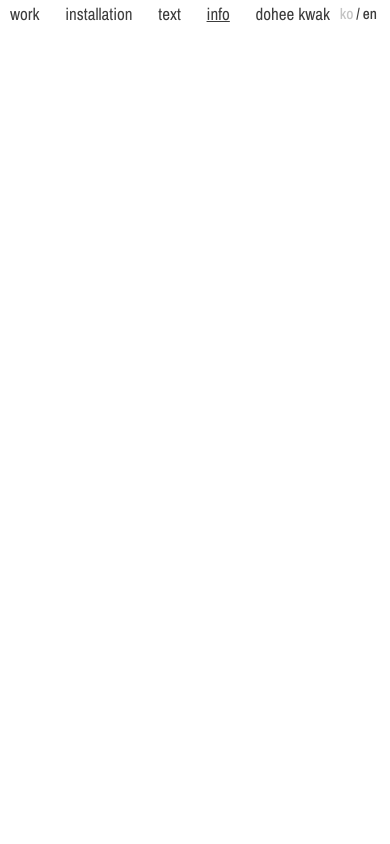
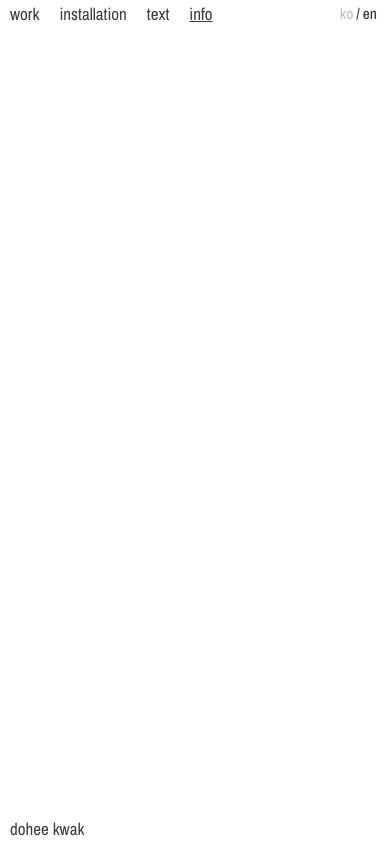
Before and after one commit to dohehehe/portfolio-web, a Next.js app: page /en/info in a window 390 px wide. Built offline with nearby package versions, Linux system fonts and the light colour scheme; no server answers; the database is empty; a web font is replaced by a local one.

Commit message:
style: update navigation and workList components with layout adjustments; enhance responsiveness and visual alignment

```diff
--- a/src/components/navigation/navigation.module.css
+++ b/src/components/navigation/navigation.module.css
@@ -125,12 +125,21 @@
     width: unset;
   }
 
+  .navigation {
+    justify-content: flex-start;
+    gap: 20px;
+  }
+
   .navigationSection {
     position: relative;
   }
 
   .HomeLink {
-    margin-right: 50px;
+    /* margin-right: 50px; */
+    position: fixed;
+    bottom: 4px;
+    background: transparent;
+    mix-blend-mode: overlay;
   }
 
 }
--- a/src/components/navigation/workList.jsx
+++ b/src/components/navigation/workList.jsx
@@ -39,6 +39,7 @@ export default function WorkList({
   const locale = getLocaleFromPathname(pathname);
   const path = stripLocaleFromPathname(pathname);
   const isHome = path === "/";
+  const isWorkPage = path === "/work";
 
   const groupedProjects = useMemo(
     () => groupWorksByProject(initialProjects, initialWorks),
@@ -51,7 +52,7 @@ export default function WorkList({
 
   return (
     <ul
-      className={`${barlow.variable} ${styles.list} ${isHome ? styles.listHome : ""} ${className}`.trim()}
+      className={`${barlow.variable} ${styles.list} ${isHome ? styles.listHome : ""} ${isWorkPage ? styles.listWork : ""} ${className}`.trim()}
     >
       {groupedProjects.map((project) => (
         <li key={project.id} className={`${styles.projectGroup} ${styles.item}`}>
--- a/src/components/navigation/workList.module.css
+++ b/src/components/navigation/workList.module.css
@@ -68,7 +68,8 @@
 .link {
   display: flex;
   gap: 10px;
-  align-items: center;
+  align-items: flex-start;
+  justify-content: flex-start;
   text-decoration: none;
 }
 
@@ -88,7 +89,8 @@
   font-size: 1.23rem;
   text-align: right;
   font-weight: 400;
-  padding-bottom: 1.5px;
+  margin-top: -3px;
+  /* padding-bottom: 1.5px; */
 }
 
 .status {
@@ -102,21 +104,25 @@
     padding-right: 10px;
     width: calc(100vw - 50px);
     max-width: unset;
+    font-size: 1.35rem;
+  }
+
+  .listWork {
+    width: calc(100vw - 5px);
+    margin-left: -10px;
+    padding-left: 10px;
+
   }
 
   .listHome .item {
     /* animation: none; */
   }
 
-  .listHome .link {
-    display: flex;
-    flex-direction: row;
-    align-items: flex-start;
-    justify-content: flex-start;
-  }
+  .listHome .link {}
 
   .year {
-    margin-top: -1.5px;
+    margin-top: -2px;
+    font-size: 1.3rem;
   }
 
 }
--- a/src/components/work/gallery/ProjectGallery.module.css
+++ b/src/components/work/gallery/ProjectGallery.module.css
@@ -114,7 +114,7 @@
   }
 
   .image {
-    height: 60dvh;
+    height: 60vh;
     /* height: unset; */
     /* width: 95vw; */
   }
```
